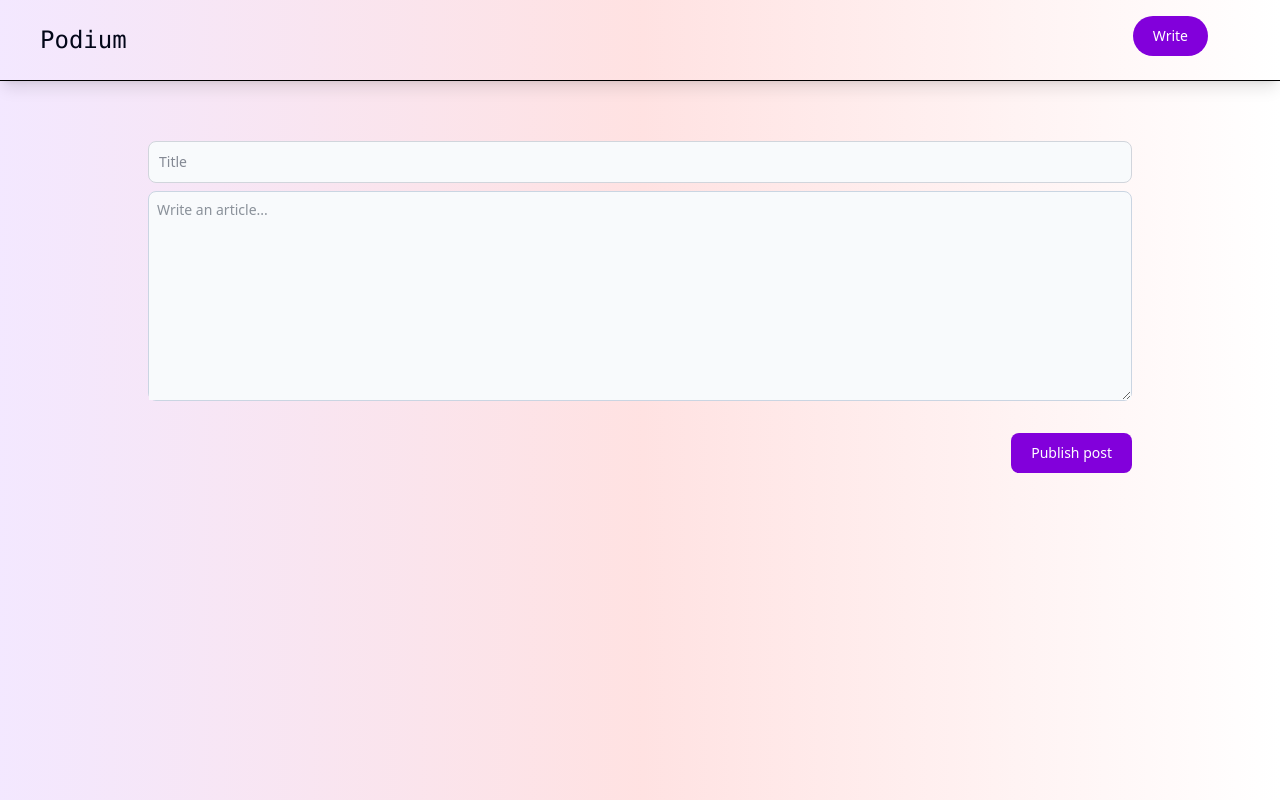
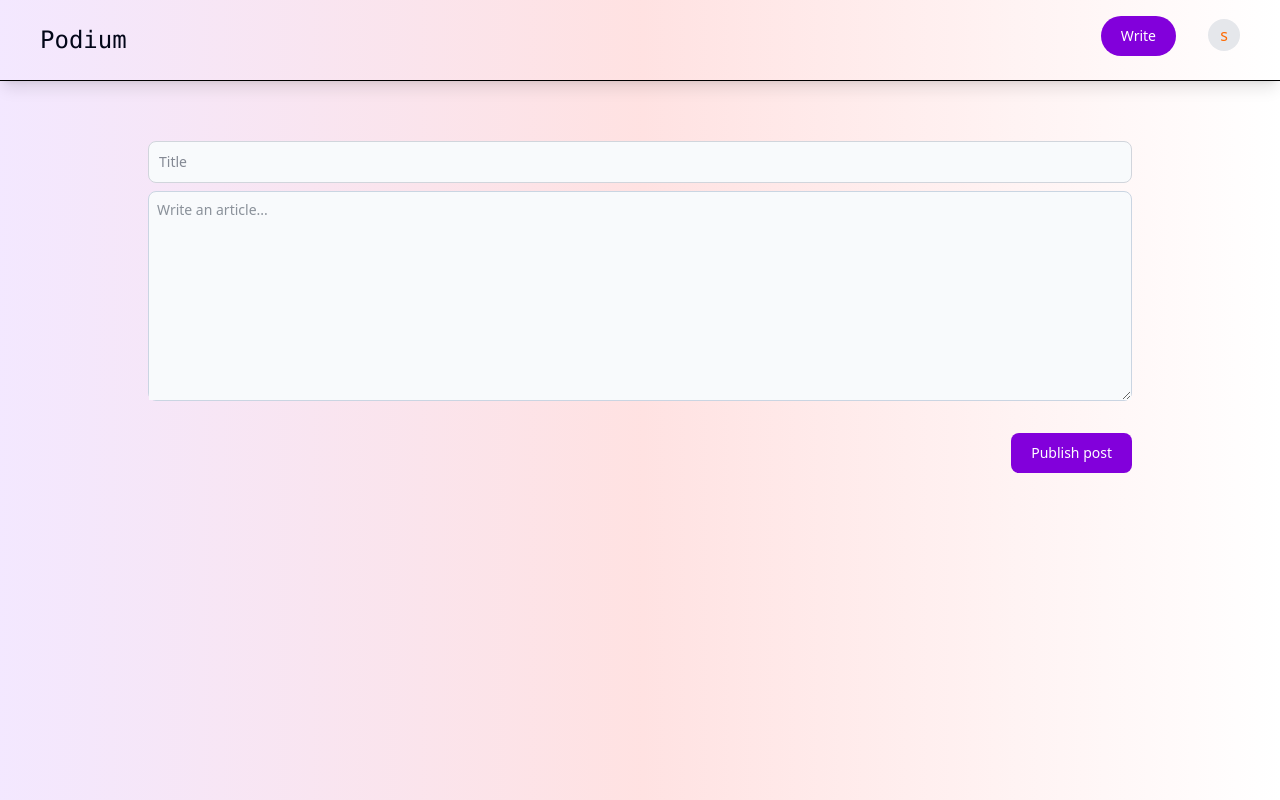
Before and after one commit to kartiktyagi2001/Podium, a React (Vite) app in the folder frontend/: page /publish in a window 1280 px wide. Built offline with nearby package versions, Linux system fonts and the light colour scheme; no server answers; sample sign-in values are in the browser's storage.

Commit message:
touchup-fix: issue #3

```diff
--- a/frontend/src/pages/publish.tsx
+++ b/frontend/src/pages/publish.tsx
@@ -39,7 +39,7 @@ export const Publish = () =>{
     }
     return(
         <div className="bg-gradient-to-r h-screen w-screen from-purple-100 via-red-100  to-brown-100">
-            <Navbar />
+            <Navbar isLoggedIn={true} />
 
             <div className="flex justify-center w-full mt-10">
                 <div className="max-w-screen-lg w-full p-5">
```
